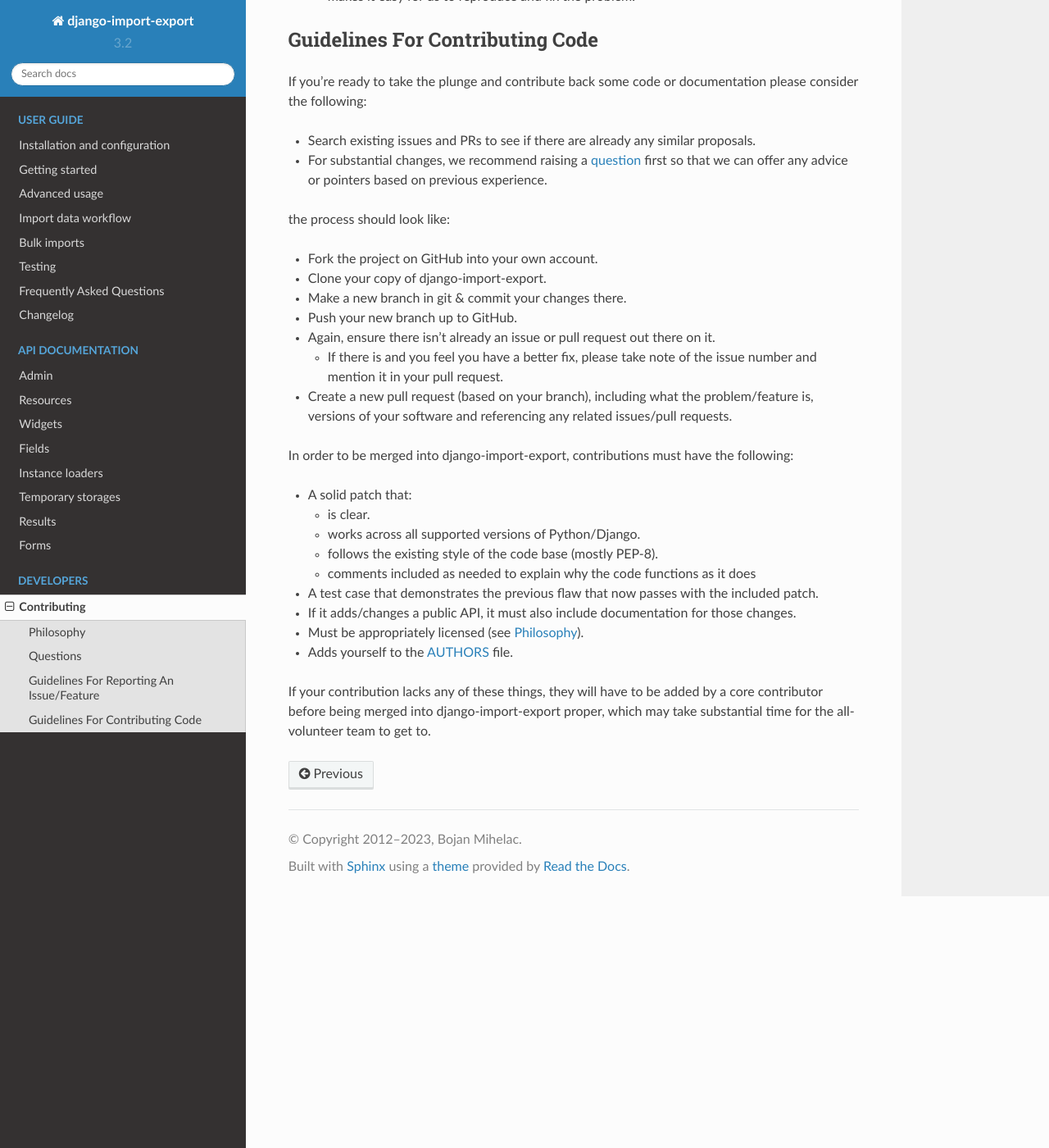
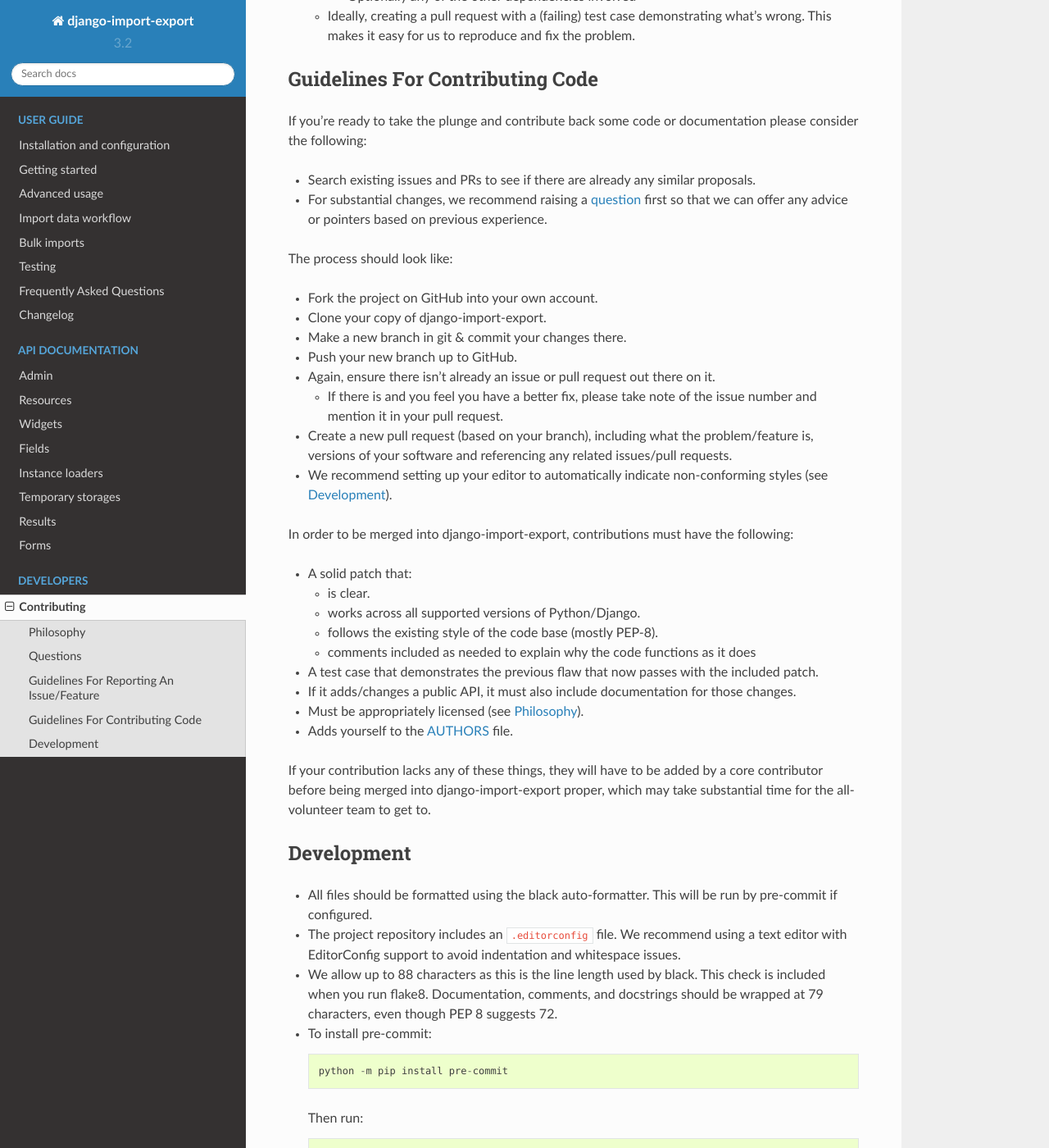
Before and after one commit to django-import-export/django-import-export, a Sphinx documentation site: the page built from docs/contributing.rst, in a window 1280 px wide and 1400 px high, scrolled down 1232 px. Shown: the whole window at 82% size. Built offline with Sphinx 7.4.7 and the Read the Docs theme 2.0.0, drawn with Linux system fonts in a browser that asks for light colours; pages that are not in the unit, such as notebooks, are missing from menus; some of the changed text lies outside the part shown.

Commit message:
Add automatic formatting and linting (#1571)
* added pre-commit config

* truncated pre-commit config

* flake8 config

* added pre-commit docs

* removed precommit ci config in favour of github action script

* added pre-commit.yml

* removed isort from tox - now provided by pre-commit

* removed isort from ci and Makefile

* removed redundant config

* added editorconfig

* added link to 'common issues' from 'contributing' page

```diff
--- a/docs/contributing.rst
+++ b/docs/contributing.rst
@@ -28,6 +28,8 @@
 
 Questions
 ---------
+
+Please check the :ref:`common issues <common_issues>` section of the :doc:`FAQ <faq>` to see if your question already has an answer.
 
 For general questions about usage, we recommend posting to Stack Overflow, using the
 `django-import-export <https://stackoverflow.com/questions/tagged/django-import-export/>`_ tag.  Please search existing
@@ -82,7 +84,7 @@
 * For substantial changes, we recommend raising a question_ first so that we can offer any advice or pointers based on
   previous experience.
 
-the process should look like:
+The process should look like:
 
 * Fork the project on GitHub into your own account.
 
@@ -99,6 +101,8 @@
 
 * Create a new pull request (based on your branch), including what the problem/feature is, versions of your software
   and referencing any related issues/pull requests.
+
+* We recommend setting up your editor to automatically indicate non-conforming styles (see `Development`_).
 
 In order to be merged into django-import-export, contributions must have the following:
 
@@ -124,3 +128,22 @@
 into django-import-export proper, which may take substantial time for the all-volunteer team to get to.
 
 .. _`AUTHORS`: https://github.com/django-import-export/django-import-export/blob/main/AUTHORS
+
+Development
+-----------
+
+* All files should be formatted using the black auto-formatter. This will be run by pre-commit if configured.
+
+* The project repository includes an ``.editorconfig`` file. We recommend using a text editor with EditorConfig support
+  to avoid indentation and whitespace issues.
+
+* We allow up to 88 characters as this is the line length used by black. This check is included when you run flake8.
+  Documentation, comments, and docstrings should be wrapped at 79 characters, even though PEP 8 suggests 72.
+
+* To install pre-commit::
+
+    python -m pip install pre-commit
+
+  Then run::
+
+    pre-commit install
--- a/docs/faq.rst
+++ b/docs/faq.rst
@@ -24,6 +24,8 @@
 * Suggesting features or changes.
 
 We encourage you to read the :doc:`contributing guidelines <contributing>`.
+
+.. _common_issues:
 
 Common issues
 =============
--- a/setup.cfg
+++ b/setup.cfg
@@ -8,6 +8,11 @@
 [isort]
 profile = black
 
+[flake8]
+exclude = build,.git,.tox
+extend-ignore = E203
+max-line-length = 88
+
 [coverage:run]
 parallel = true
 source = import_export
```
Also changed, not shown: setup.py (+27 -25 lines), .pre-commit-config.yaml (added), 6 other files.
